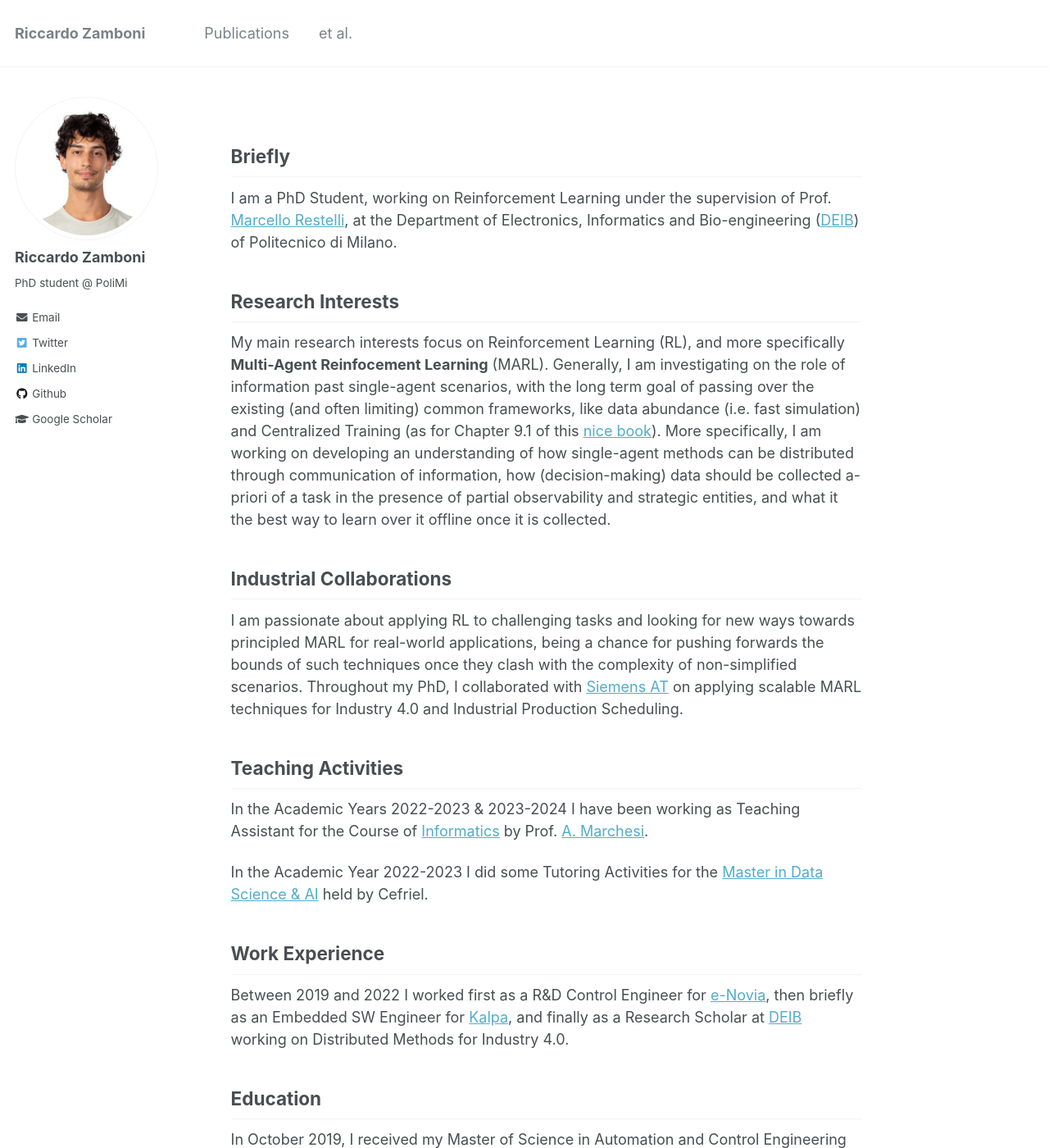
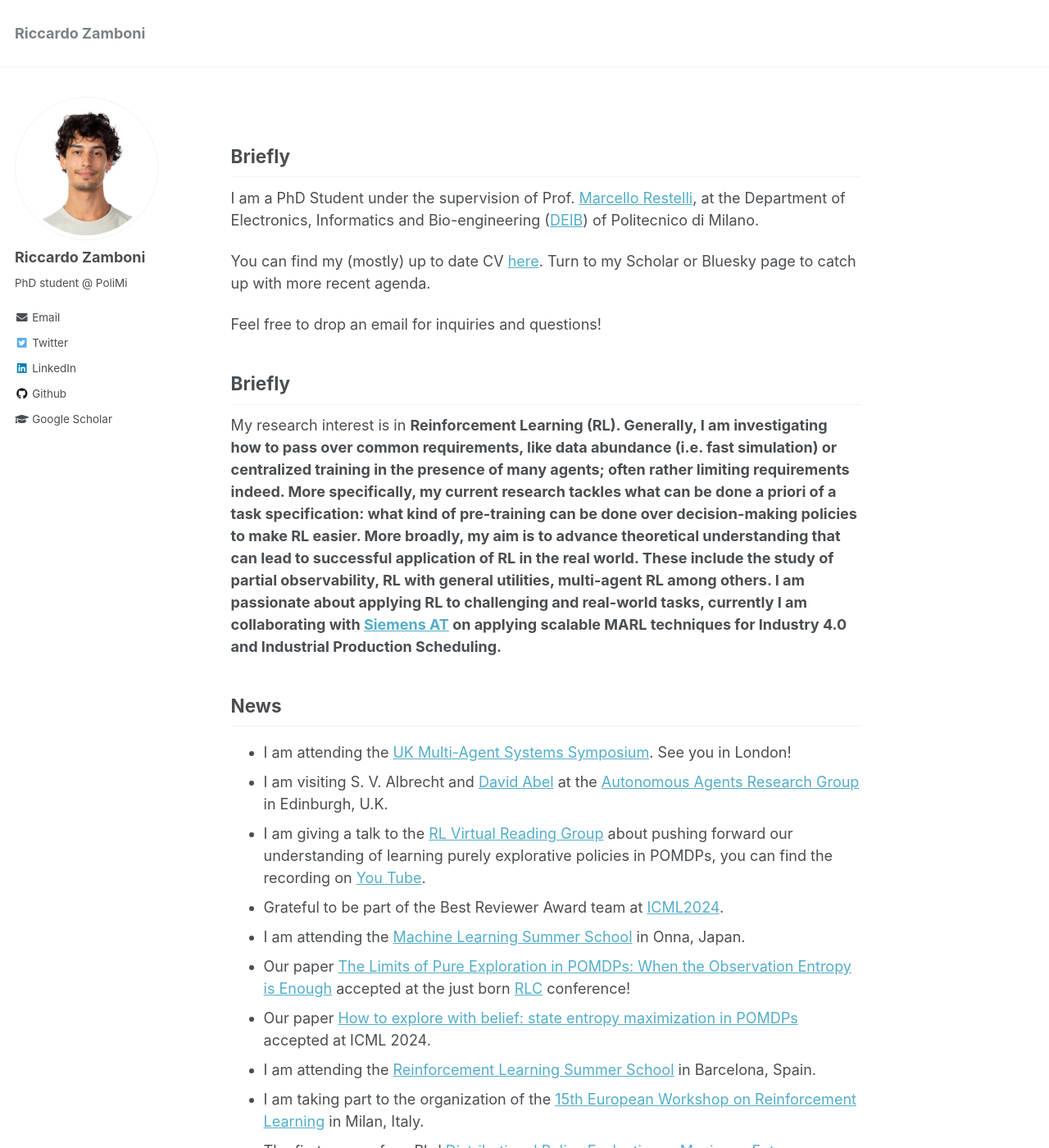
Before and after one commit to RiccZamboni/ricczamboni.github.io, a Jekyll site: the page built from _pages/about.md, in a window 1280 px wide and 1400 px high. Shown: the whole window at 82% size. Built offline with Jekyll 4.4.1, drawn with Linux system fonts in a browser that asks for light colours; some of the changed text lies outside the part shown.

Commit message:
test refactor

```diff
--- a/_pages/about.md
+++ b/_pages/about.md
@@ -10,40 +10,27 @@ redirect_from:
 
 Briefly
 ---
-I am a PhD Student, working on Reinforcement Learning under the supervision of Prof. [Marcello Restelli](http://home.deib.polimi.it/restelli/MyWebSite/index.shtml), at the Department of Electronics, Informatics and Bio-engineering
+I am a PhD Student under the supervision of Prof. [Marcello Restelli](http://home.deib.polimi.it/restelli/MyWebSite/index.shtml), at the Department of Electronics, Informatics and Bio-engineering
 ([DEIB](https://www.deib.polimi.it/)) of Politecnico di Milano.
 
+You can find my (mostly) up to date CV [here](/files/CV.pdf){:target="_blank"}{:rel="noopener noreferrer"}. Turn to my Scholar or Bluesky page to catch up with more recent agenda.
 
-Research Interests
+Feel free to drop an email for inquiries and questions!
+
+Briefly
 ---
-My main research interests focus on Reinforcement Learning (RL), and more specifically <b>Multi-Agent Reinfocement Learning</b> (MARL). Generally, I am investigating on the role of information past single-agent scenarios, with the long term goal of passing over the existing (and often limiting) common frameworks, like data abundance (i.e. fast simulation) and Centralized Training (as for Chapter 9.1 of this [nice book](https://www.marl-book.com/download/marl-book.pdf)).
-More specifically, I am working on developing an understanding of how single-agent methods can be distributed through communication of information, how (decision-making) data should be collected a-priori of a task in the presence of partial observability and strategic entities, and what it the best way to learn over it offline once it is collected.
-
-Industrial Collaborations
----
-I am passionate about applying RL to challenging tasks and looking for new ways towards principled MARL for real-world applications, being a chance for pushing forwards the bounds of such techniques once they clash with the complexity of non-simplified scenarios.
-Throughout my PhD, I collaborated with [Siemens AT](https://new.siemens.com/at/de.html) on applying scalable MARL techniques for Industry 4.0 and Industrial Production Scheduling.
-
-Teaching Activities
----
-In the Academic Years 2022-2023 & 2023-2024 I have been working as Teaching Assistant for the Course of [Informatics](https://www4.ceda.polimi.it/manifesti/manifesti/controller/ManifestoPublic.do?EVN_DETTAGLIO_RIGA_MANIFESTO=EVENTO&c_insegn=081369&aa=2022&k_cf=225&k_corso_la=352&ac_ins=0&k_indir=ENN&lang=EN&tipoCorso=ALL_TIPO_CORSO&semestre=1&idItemOfferta=159766&idRiga=283265&codDescr=081369) by Prof. [A. Marchesi](https://albymarke.github.io/).
-
-In the Academic Year 2022-2023 I did some Tutoring Activities for the [Master in Data Science & AI](https://masterdatascienceai.cefriel.it/) held by Cefriel.
-
-Work Experience
----
-Between 2019 and 2022 I worked first as a R&D Control Engineer for [e-Novia](https://e-novia.it/), then briefly as an Embedded SW Engineer for [Kalpa](https://www.kalpa.it/), and finally as a Research Scholar at [DEIB](https://www.deib.polimi.it/) working on Distributed Methods for Industry 4.0.
-
-Education
----
-
-In October 2019, I received my Master of Science in Automation and Control Engineering at Politecnico di Milano (with honors), defending the thesis "[Introducing a proprio-ceptive feedback in the bio-inspired Tegotae control approach : enhanced learning and energy efficiency](https://www.politesi.polimi.it/handle/10589/149946)", under the supervision of Prof. [Fabio Dercole](https://dercole.faculty.polimi.it/index.html) and Prof. [Mitsuhiro Hayashibe](https://scholar.google.com/citations?user=2VmKkUkAAAAJ&hl=en), which resulted from a visiting research program at the [Neuro-Robotics Laboratory](http://neuro.mech.tohoku.ac.jp/) of Tohoku Univesity.
-
-In July 2017, I obtained a Bachelor of Mechatronics Engineering from University of Trento (with honors), defending a thesis on [Mathematical Control Theory](/files/tesi-triennale.pdf){:target="_blank"}{:rel="noopener noreferrer"} (in Italian, unfortunately).
+My research interest is in <b>Reinforcement Learning<b> (RL). Generally, I am investigating how to pass over common requirements, like data abundance (i.e. fast simulation) or centralized training in the presence of many agents; often rather limiting requirements indeed. More specifically, my current research tackles what can be done a priori of a task specification: what kind of pre-training can be done over decision-making policies to make RL easier. More broadly, my aim is to advance theoretical understanding that can lead to successful application of RL in the real world. These include the study of partial observability, RL with general utilities, multi-agent RL among others. I am passionate about applying RL to challenging and real-world tasks, currently I am collaborating with [Siemens AT](https://new.siemens.com/at/de.html) on applying scalable MARL techniques for Industry 4.0 and Industrial Production Scheduling.
 
 
-Credits
+News
 ---
-You can have a look at my full CV [here](/files/CV.pdf){:target="_blank"}{:rel="noopener noreferrer"}. It might not be updated very often.
-
-Feel free to contact me by e-mail, I am always open to collaborations!
+- I am attending the [UK Multi-Agent Systems Symposium](https://www.turing.ac.uk/events/uk-multi-agent-systems-symposium-2025-uk-mas). See you in London!
+- I am visiting S. V. Albrecht and [David Abel](https://david-abel.github.io) at the [Autonomous Agents Research Group](https://agents-lab.org) in Edinburgh, U.K.
+- I am giving a talk to the [RL Virtual Reading Group](https://agents.inf.ed.ac.uk/reading-group/) about pushing forward our understanding of learning purely explorative policies in POMDPs, you can find the recording on [You Tube](https://www.youtube.com/watch?v=hAxd6--b7TM).
+- Grateful to be part of the Best Reviewer Award team at [ICML2024](https://icml.cc/virtual/2024/awards_detail).
+- I am attending the [Machine Learning Summer School](https://groups.oist.jp/mlss) in Onna, Japan.
+- Our paper [The Limits of Pure Exploration in POMDPs: When the Observation Entropy is Enough](https://rlj.cs.umass.edu/2024/papers/RLJ_RLC_2024_95.pdf) accepted at the just born [RLC](https://rl-conference.cc/2024/index.html) conference!
+- Our paper [How to explore with belief: state entropy maximization in POMDPs](https://dl.acm.org/doi/10.5555/3692070.3694469) accepted at ICML 2024.
+- I am attending the [Reinforcement Learning Summer School](https://rlsummerschool.com/) in Barcelona, Spain.
+- I am taking part to the organization of the [15th European Workshop on Reinforcement Learning](https://ewrl.wordpress.com/past-ewrl/ewrl15-2022/) in Milan, Italy.
+- The first paper of my Phd [Distributional Policy Evaluation: a Maximum Entropy approach to Representation Learning](https://proceedings.neurips.cc/paper_files/paper/2023/hash/2a98af4fea6a24b73af7b588ca95f755-Abstract-Conference.html) accepted at NeurIPs 2023!
```
Also changed, not shown: _data/navigation.yml (+5 -5 lines).
